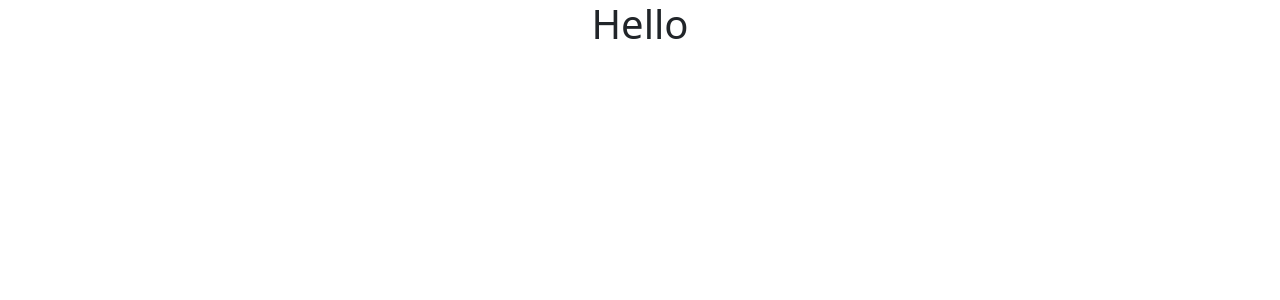
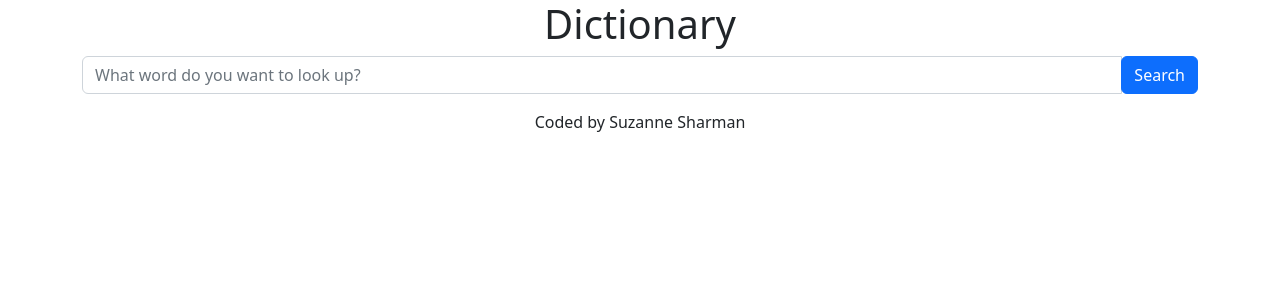
Before and after one commit to suzStar/dictionaryReact, a React (Create React App) app: page / in a window 1280 px wide. Shown: the top 300 px of the page. Built offline with nearby package versions, Linux system fonts and the light colour scheme.

Commit message:
Search bar added with axios and API call

```diff
--- a/package.json
+++ b/package.json
@@ -6,6 +6,7 @@
     "@testing-library/jest-dom": "^5.16.5",
     "@testing-library/react": "^13.4.0",
     "@testing-library/user-event": "^13.5.0",
+    "axios": "^1.3.4",
     "bootstrap": "^5.2.3",
     "react": "^18.2.0",
     "react-dom": "^18.2.0",
--- a/src/App.js
+++ b/src/App.js
@@ -1,9 +1,15 @@
+import React from "react";
 import "./App.css";
+import Dictionary from "./Dictionary";
 
 function App() {
   return (
     <div className="App container">
-      <h1>Hello</h1>
+      <h1>Dictionary</h1>
+      <main>
+        <Dictionary />
+      </main>
+      <footer>Coded by Suzanne Sharman </footer>
     </div>
   );
 }
--- /dev/null
+++ b/src/Dictionary.js
@@ -0,0 +1,43 @@
+import React, { useState } from "react";
+import axios from "axios";
+
+function Dictionary() {
+  let [keyword, setKeyword] = useState("");
+
+  function search(event) {
+    event.preventDefault();
+    let apiURL = `https://api.dictionaryapi.dev/api/v2/entries/en/${keyword}`;
+    axios.get(apiURL).then(handleResponse);
+  }
+
+  function handleResponse(response) {
+    console.log(response.data[0]);
+  }
+
+  function handleKeywordInput(event) {
+    event.preventDefault();
+    setKeyword(event.target.value);
+  }
+  return (
+    <div className="Dictionary">
+      <form onSubmit={search}>
+        <div className="input-group mb-3">
+          <input
+            type="search"
+            className="form-control"
+            onChange={handleKeywordInput}
+            placeholder="What word do you want to look up?"
+            aria-label="What word do you want to look up?"
+          />
+          <div className="input-group-">
+            <button className="btn btn-primary" type="button">
+              Search
+            </button>
+          </div>
+        </div>
+      </form>
+    </div>
+  );
+}
+
+export default Dictionary;
```
Also changed, not shown: 1 other file (tests, documents, lock files or other folders).
